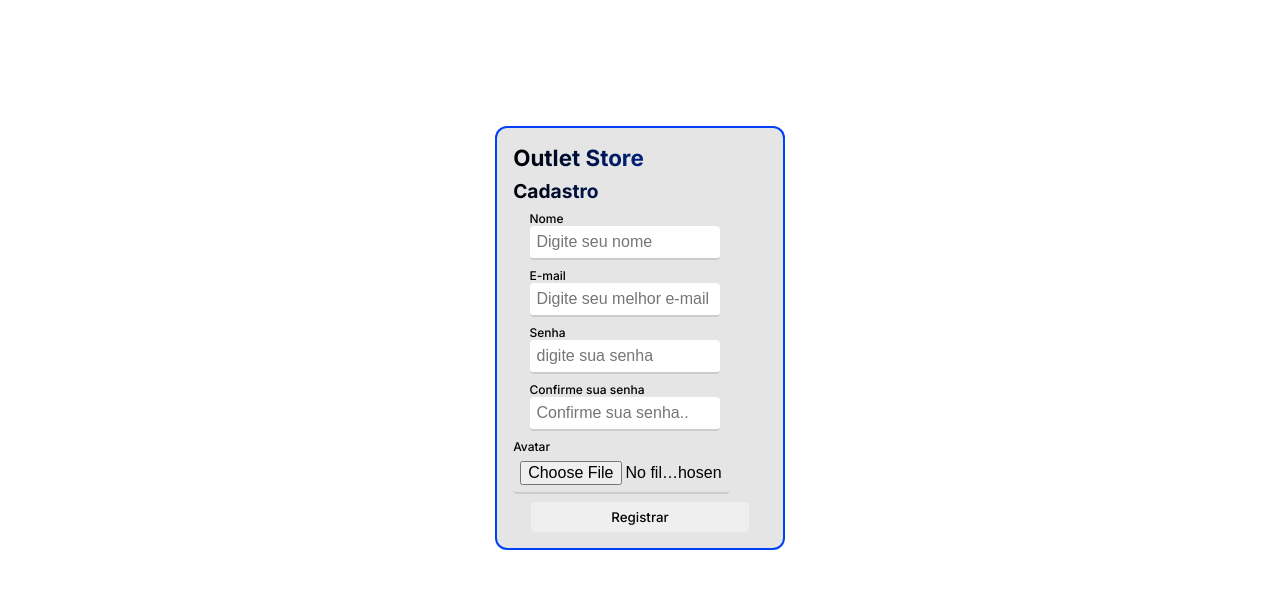
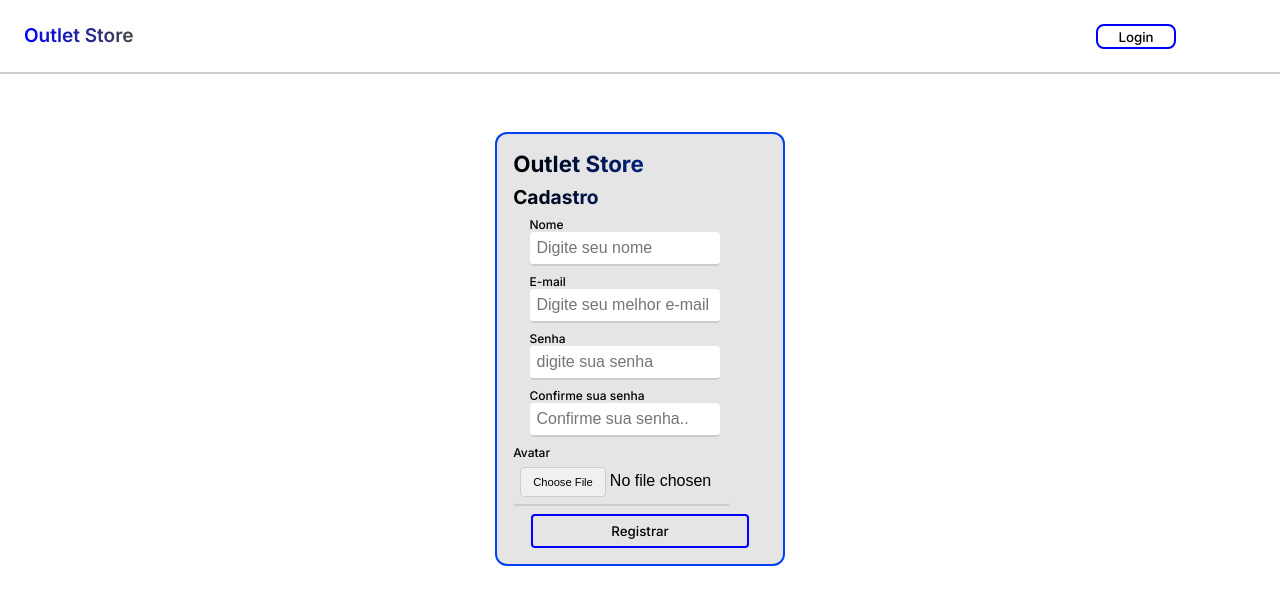
Before and after one commit to DenisGuedes1/store-front, a React (Vite) app: page /register in a window 1280 px wide. Shown: the top 604 px of the page. Built offline with nearby package versions, Linux system fonts and the light colour scheme.

Commit message:
finished router register, add header

```diff
--- a/src/Contexts/UserContext.tsx
+++ b/src/Contexts/UserContext.tsx
@@ -15,6 +15,8 @@ export interface AuthContextType {
     User: iUserResponse | null;
     toast: typeof toast;
     loading: boolean;
+    setCardFile: any;
+    cardFile: any;
 }
 // export const AuthContext = createContext({});
 export const UserContext = createContext<AuthContextType>(
@@ -26,6 +28,7 @@ interface AuthProviderProps {
 }
 export const UserProvider = ({ children }: AuthProviderProps) => {
     const [loading, setLoading] = useState(true);
+    const [cardFile, setCardFile] = useState();
     const navigate = useNavigate();
     const [User, setUser] = useState<iUserResponse | null>(null);
 
@@ -69,13 +72,21 @@ export const UserProvider = ({ children }: AuthProviderProps) => {
             // toast.error(error);
         }
     };
-    const registerUser = async (formData: IUserREgister) => {
+    const registerUser = async (userData: any) => {
+        const formData = new FormData();
+        formData.append("name", userData.name);
+        formData.append("email", userData.email);
+        formData.append("password", userData.password);
+        formData.append("avatar", cardFile!);
         try {
             setLoading(true);
-            const response = await api.post("/store/register", formData);
 
-            // localStorage.setItem("@USERID", response.data.user.id);
-            localStorage.setItem("@TOKEN", response.data.token);
+            const response = await api.post("/store/register", formData, {
+                headers: {
+                    "Content-Type": "multipart/form-data",
+                },
+            });
+            console.log(response, "response requisição");
 
             setTimeout(() => {
                 navigate("/login", { replace: true });
@@ -90,7 +101,15 @@ export const UserProvider = ({ children }: AuthProviderProps) => {
 
     return (
         <UserContext.Provider
-            value={{ registerUser, loginUser, User, toast, loading }}
+            value={{
+                registerUser,
+                loginUser,
+                cardFile,
+                User,
+                setCardFile,
+                toast,
+                loading,
+            }}
         >
             {children}
         </UserContext.Provider>
--- a/src/Contexts/interfaces/user.interfaces.ts
+++ b/src/Contexts/interfaces/user.interfaces.ts
@@ -13,7 +13,7 @@ export interface IuserLogin {
 export interface IreturnRegisterUser {
     name: string;
     email: string;
-  avatar?: string;
+    avatar: string;
     id: string;
 }
 
--- a/src/api/api.ts
+++ b/src/api/api.ts
@@ -2,5 +2,5 @@ import axios from "axios";
 
 export const api = axios.create({
     baseURL: "https://api-store-s8l5.onrender.com/",
-    timeout: 6000
-})
+    timeout: 500000,
+});
--- /dev/null
+++ b/src/components/DashboardUser/index.tsx
@@ -0,0 +1,11 @@
+import React from "react";
+
+import { Headers } from "../Header";
+
+export const DashBoardNotLogin = () => {
+    return (
+        <>
+            <Headers isLogin={true} />
+        </>
+    );
+};
--- a/src/components/FormLogin/index.tsx
+++ b/src/components/FormLogin/index.tsx
@@ -26,6 +26,7 @@ export const FormLogin = () => {
     };
 
     return (
+        <>
             <Form onSubmit={handleSubmit(submitLogin)}>
                 <h3>Login</h3>
                 <div>
@@ -48,5 +49,6 @@ export const FormLogin = () => {
                     <button>Cadastrar</button>
                 </div>
             </Form>
+        </>
     );
 };
--- a/src/components/FormRegister/index.tsx
+++ b/src/components/FormRegister/index.tsx
@@ -2,8 +2,8 @@ import { yupResolver } from "@hookform/resolvers/yup";
 import { useForm } from "react-hook-form";
 import { useContext } from "react";
 import * as yup from "yup";
+import { Headers } from "../../components/Header/index";
 import { UserContext } from "../../Contexts/UserContext";
-import { IUserREgister } from "../../Contexts/interfaces/user.interfaces";
 import {
     ConteinerForm,
     Form,
@@ -14,9 +14,11 @@ import {
     SpanConteiner,
     InputAll,
     ButtonRegistrar,
+    InputFile,
 } from "./style";
+
 export const FormRegister = () => {
-    const { registerUser } = useContext(UserContext);
+    const { registerUser, setCardFile, cardFile } = useContext(UserContext);
     const formSchema = yup.object().shape({
         name: yup.string().required("Nome Obrigatorio"),
         email: yup.string().required("email obrigatório"),
@@ -33,7 +35,7 @@ export const FormRegister = () => {
             .string()
             .required("Os campos de senha deve ser iguais")
             .oneOf([yup.ref("password"), "Os campos nao correspondem", ""]),
-        avatar: yup.string().optional(),
+        avatar: yup.string(),
     });
     const {
         register,
@@ -44,19 +46,21 @@ export const FormRegister = () => {
     });
     console.log(errors);
 
-    const onSubmitFunction = async (data: IUserREgister) => {
-        const dadosNewUser = {
-            name: data.name,
-            email: data.email,
-            password: data.password,
-            avatar: data.avatar,
-        };
-        await registerUser(dadosNewUser);
+    const onSubmitFunction = async (data: any) => {
+        const formData = new FormData();
+        formData.append("name", data.name);
+        formData.append("email", data.email);
+        formData.append("password", data.password);
+        formData.append("avatar", cardFile!);
+
+        await registerUser(data);
     };
+
+    const handleUploadFile = (e: any) => setCardFile(e.target.files[0]);
 
     return (
         <>
-            {/* ///chamar o header */}
+            <Headers isLogin={false} />
             <ConteinerForm>
                 <Form onSubmit={handleSubmit(onSubmitFunction)}>
                     <Title>Outlet Store</Title>
@@ -120,10 +124,12 @@ export const FormRegister = () => {
 
                     <SpanConteiner>
                         <LabelAll htmlFor="avatar">Avatar</LabelAll>
-                        <InputAll
+                        <InputFile
                             type="file"
                             id="Avatar"
+                            onChange={handleUploadFile}
                             placeholder="Escolha sua melhor foto"
+                            // {...register("avatar")}
                         />
                     </SpanConteiner>
 
--- a/src/components/FormRegister/style.ts
+++ b/src/components/FormRegister/style.ts
@@ -8,7 +8,7 @@ export const ConteinerForm = styled.div`
     height: 410px;
     align-items: center;
     margin: 0 auto;
-    padding: 8rem;
+    margin-top: 60px;
 `;
 export const Form = styled.form`
     display: flex;
@@ -85,6 +85,8 @@ export const ButtonRegistrar = styled.button`
     margin: 0 auto;
     font-family: "Inter", sans-serif;
     font-weight: 500;
+    background-color: transparent;
+    border: 2px solid blue;
 
     &:hover {
         background-color: #ffff;
@@ -95,3 +97,38 @@ export const ButtonRegistrar = styled.button`
         border-bottom-color: #0041f7;
     }
 `;
+
+export const LogoText = styled.p`
+    background: linear-gradient(to right, blue, #444444);
+    -webkit-background-clip: text;
+    background-clip: text;
+    color: transparent;
+    font-family: "Inter", sans-serif;
+    font-weight: 600;
+    font-size: 90%;
+    font-size: 19px;
+`;
+export const InputFile = styled.input`
+    width: 80%;
+    padding: 7px;
+    border: none;
+    border-bottom: 2px solid #ccc;
+    outline: none;
+    border-radius: 4px;
+    font-size: 16px;
+    transition: border-bottom-color 0.3s;
+
+    &::file-selector-button {
+        background-color: #f0f0f0;
+        padding: 8px 12px;
+        border: 1px solid #ccc;
+        border-radius: 4px;
+        cursor: pointer;
+        font-size: 70%;
+    }
+
+    &::file-selector-text {
+        color: #333;
+        font-size: 2px;
+    }
+`;
--- /dev/null
+++ b/src/components/Header/index.tsx
@@ -0,0 +1,47 @@
+import React from "react";
+import { useNavigate } from "react-router-dom";
+import { ButtonAndLogin, DivHeader, Nav, SpanButtonLogin } from "./style";
+import { LogoText } from "../FormRegister/style";
+interface HeadersProps {
+    isLogin: boolean;
+}
+export const Headers: React.FC<HeadersProps> = ({ isLogin }) => {
+    const navigate = useNavigate();
+    const handleButtonClick = () => {
+        if (isLogin) {
+            navigate("/registro");
+        } else {
+            navigate("/login");
+        }
+    };
+    const showBothButtons = location.pathname === "/dashboard";
+    return (
+        <>
+            <DivHeader>
+                <Nav>
+                    <LogoText>Outlet Store</LogoText>
+                    <SpanButtonLogin>
+                        {showBothButtons ? (
+                            <>
+                                <ButtonAndLogin
+                                    onClick={() => navigate("/login")}
+                                >
+                                    Login
+                                </ButtonAndLogin>
+                                <ButtonAndLogin
+                                    onClick={() => navigate("/register")}
+                                >
+                                    Register
+                                </ButtonAndLogin>
+                            </>
+                        ) : (
+                            <ButtonAndLogin onClick={handleButtonClick}>
+                                {isLogin ? "Register" : "Login"}
+                            </ButtonAndLogin>
+                        )}
+                    </SpanButtonLogin>
+                </Nav>
+            </DivHeader>
+        </>
+    );
+};
--- /dev/null
+++ b/src/components/Header/style.ts
@@ -0,0 +1,52 @@
+import styled from "styled-components";
+
+export const DivHeader = styled.div`
+    width: 100%;
+    max-width: 100%;
+    height: 72px;
+    box-shadow: 1px;
+    border-bottom: 2px solid #ccc;
+`;
+export const LogoImg = styled.img`
+    width: 70px;
+    max-width: 50px;
+    display: flex;
+    justify-content: space-between;
+    padding: 5px;
+`;
+
+export const Nav = styled.nav`
+    display: flex;
+    justify-content: space-between;
+    width: 90%;
+    max-width: 100%;
+    padding: 24px;
+`;
+
+export const SpanButtonLogin = styled.span`
+    display: flex;
+    justify-content: space-between;
+    width: 80px;
+    max-width: 40%;
+    gap: 10px;
+`;
+export const ButtonAndLogin = styled.button`
+    width: 100%;
+    padding: 0px;
+    border-radius: 8px;
+    margin: 0 auto;
+    font-family: "Inter", sans-serif;
+    font-weight: 500;
+    height: 25px;
+    border: 2px solid blue;
+    background-color: transparent;
+
+    &:hover {
+        background-color: #000;
+        color: #ffff;
+    }
+
+    &:focus {
+        border-bottom-color: #0041f7;
+    }
+`;
--- a/src/pages/Dashboard/index.tsx
+++ b/src/pages/Dashboard/index.tsx
@@ -1,4 +1,3 @@
-// import { HiOutlineMenu } from "react-icons/hi";
 import { Link } from "react-router-dom";
 import { ContainerDash, DivMenu, Header } from "./style";
 
--- a/src/routes/routes.tsx
+++ b/src/routes/routes.tsx
@@ -3,11 +3,13 @@ import { Login } from "../pages/Login";
 import { Register } from "../pages/Register";
 import { Dashboard } from "../pages/Dashboard";
 import { AdminPage } from "../pages/AdminPage";
+import { DashBoardNotLogin } from "../components/DashboardUser";
 
 export const RoutesMain = () => {
     return (
         <Routes>
             <Route path="/" element={<Dashboard />} />
+            <Route path="/dashboard" element={<DashBoardNotLogin />} />
             <Route path="register" element={<Register />} />
             <Route path="login" element={<Login />} />
             <Route path="admin" element={<AdminPage />} />
```
Also changed, not shown: src/assets/logo.png (added). Lines whose indentation alone changed are shown as unchanged.
